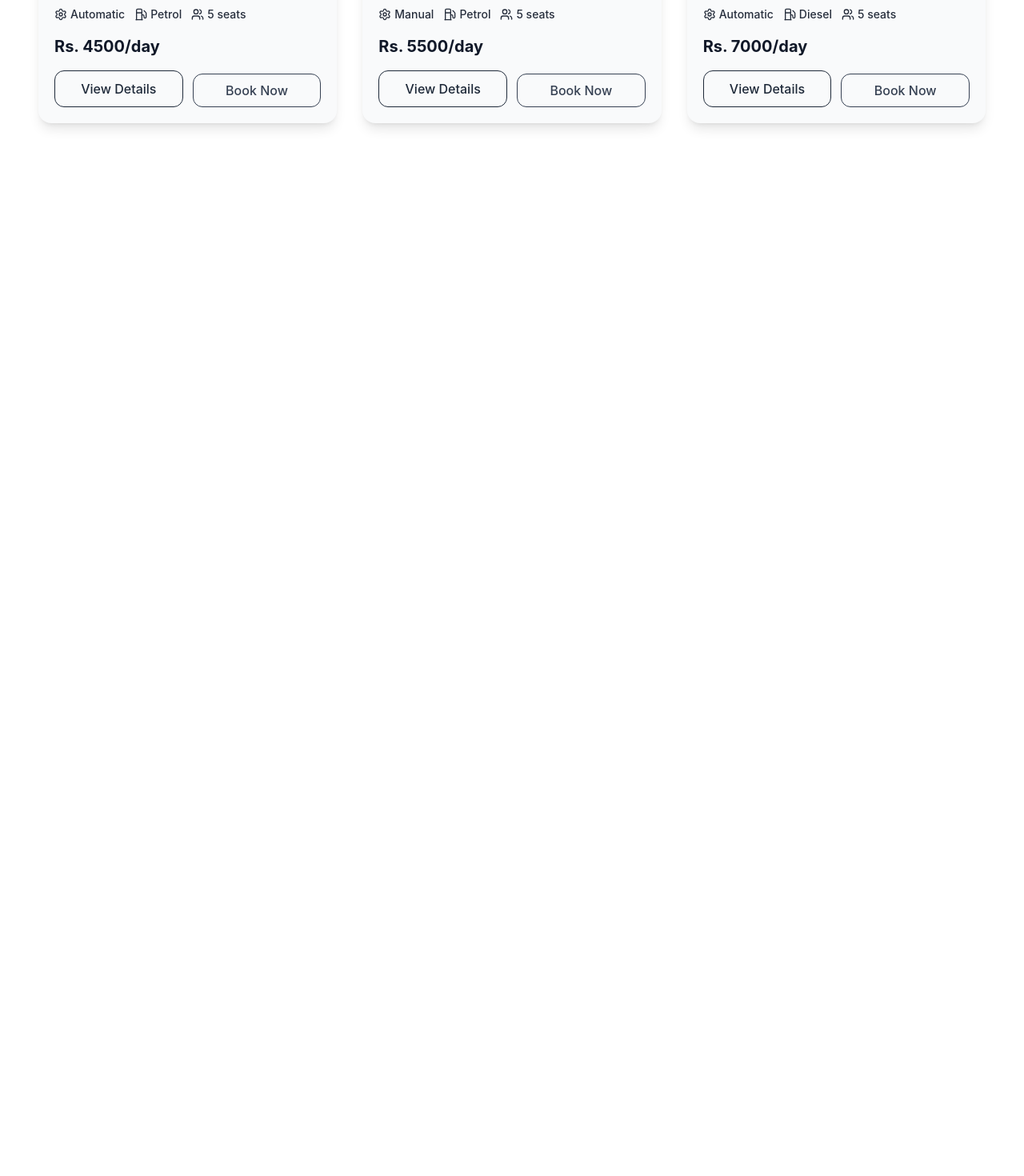
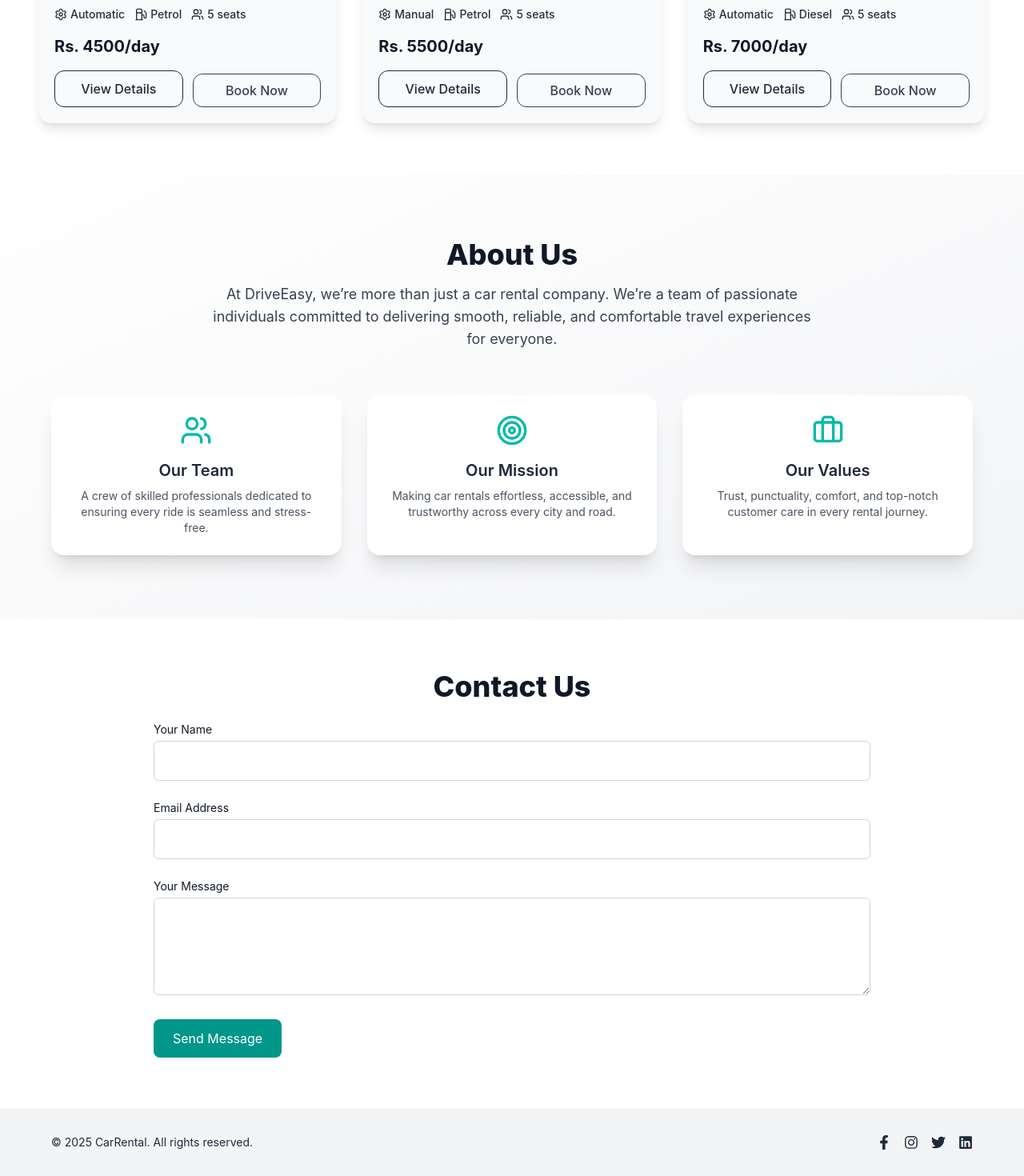
Before and after one commit to SaleenaAhuja20/car-rental, a React (Vite) app in the folder car-rental/: page / in a window 1280 px wide. Shown: the part 2228-3698 px from the top of the page at 80% size. Before the commit the page ends 2446 px from the top, so only its background shows below. Built offline with nearby package versions, Linux system fonts and the light colour scheme.

Commit message:
almost done

```diff
--- a/car-rental/src/App.jsx
+++ b/car-rental/src/App.jsx
@@ -4,6 +4,9 @@ import Hero from './components/Hero/Hero';
 import OfferSection from './components/Offer/offerSection';
 import OurServices from './components/Services/OurServices';
 import AvailableCars from './components/Cars/AvailableCars';
+import AboutUs from './components/About/AboutUs';
+import ContactUs from './components/Contact/ContactUs';
+import Footer from './components/Footer/Footer';
 import AOS from 'aos';
 import 'aos/dist/aos.css';
 
@@ -34,7 +37,9 @@ function App() {
   <OfferSection />
   <OurServices darkMode={darkMode} />
   <AvailableCars darkMode={darkMode} />
-
+  <AboutUs darkMode={darkMode} />
+  <ContactUs darkMode={darkMode} />
+  <Footer darkMode={darkMode} />
 </div>
 
 
--- a/car-rental/src/components/About/AboutUs.jsx
+++ b/car-rental/src/components/About/AboutUs.jsx
@@ -1,30 +1,85 @@
 import React from "react";
 import { motion } from "framer-motion";
+import { Users, Target, Briefcase } from "lucide-react";
 
-const AboutUs = () => {
+function AboutUs({ darkMode }) {
+  const cardBase = `p-6 rounded-2xl shadow-xl flex flex-col items-center text-center transition-all duration-500 ${
+    darkMode ? "bg-[#1e293b] text-white" : "bg-white text-gray-800"
+  }`;
+
   return (
-    <motion.div
-      initial={{ opacity: 0, y: 30 }}
-      animate={{ opacity: 1, y: 0 }}
-      transition={{ duration: 0.5 }}
-      className="min-h-screen bg-pink-50 dark:bg-[#0f172a] text-gray-800 dark:text-white px-6 py-16 flex flex-col items-center justify-center"
+    <section
+      id="about-us"
+      className={`py-20 px-6 md:px-12 transition-all duration-700 ${
+        darkMode
+          ? "bg-gradient-to-br from-[#0e1a2b] to-[#152238]"
+          : "bg-gradient-to-br from-white to-gray-100"
+      }`}
     >
-      <div className="max-w-3xl text-center">
-        <h1 className="text-4xl font-extrabold mb-4 text-teal-600 dark:text-teal-400">
-          About Us 💕
-        </h1>
-        <p className="text-lg leading-relaxed mb-6">
-          Welcome to <span className="font-semibold text-pink-600">LoveRide</span> – your dreamy destination for romantic car journeys. Whether it’s a surprise date, anniversary getaway, or a sunset drive – we’re here to make it unforgettable.
-        </p>
-        <p className="text-base leading-relaxed mb-4">
-          Our mission is simple: to bring people closer with meaningful rides that leave lasting memories. From luxurious convertibles to cozy couples' rides, we offer a range of cars to match every mood.
-        </p>
-        <p className="text-base leading-relaxed">
-          Thank you for being a part of this beautiful journey. Here's to more love, more miles, and more magic. 🌸✨
-        </p>
+      <div className="max-w-6xl mx-auto text-center mb-14">
+        <motion.h2
+          className={`text-4xl font-extrabold mb-4 ${darkMode ? "text-white" : "text-gray-900"}`}
+          initial={{ opacity: 0, y: 30 }}
+          whileInView={{ opacity: 1, y: 0 }}
+          transition={{ duration: 0.6 }}
+        >
+          About Us
+        </motion.h2>
+        <motion.p
+          className={`text-lg opacity-80 max-w-3xl mx-auto ${darkMode ? "text-gray-300" : "text-gray-700"}`}
+          initial={{ opacity: 0 }}
+          whileInView={{ opacity: 1 }}
+          transition={{ delay: 0.3 }}
+        >
+          At DriveEasy, we’re more than just a car rental company. We’re a team of passionate individuals committed to delivering smooth, reliable, and comfortable travel experiences for everyone.
+        </motion.p>
       </div>
-    </motion.div>
+
+      <div className="grid gap-8 md:grid-cols-3 max-w-6xl mx-auto">
+        {/* Card 1 */}
+        <motion.div
+          className={cardBase}
+          initial={{ opacity: 0, y: 40 }}
+          whileInView={{ opacity: 1, y: 0 }}
+          transition={{ delay: 0.2 }}
+        >
+          <Users className="w-10 h-10 mb-4 text-teal-500" />
+          <h4 className="text-xl font-semibold mb-2">Our Team</h4>
+          <p className="text-sm opacity-80">
+            A crew of skilled professionals dedicated to ensuring every ride is seamless and stress-free.
+          </p>
+        </motion.div>
+
+        {/* Card 2 */}
+        <motion.div
+          className={cardBase}
+          initial={{ opacity: 0, y: 40 }}
+          whileInView={{ opacity: 1, y: 0 }}
+          transition={{ delay: 0.3 }}
+        >
+          <Target className="w-10 h-10 mb-4 text-teal-500" />
+          <h4 className="text-xl font-semibold mb-2">Our Mission</h4>
+          <p className="text-sm opacity-80">
+            Making car rentals effortless, accessible, and trustworthy across every city and road.
+          </p>
+        </motion.div>
+
+        {/* Card 3 */}
+        <motion.div
+          className={cardBase}
+          initial={{ opacity: 0, y: 40 }}
+          whileInView={{ opacity: 1, y: 0 }}
+          transition={{ delay: 0.4 }}
+        >
+          <Briefcase className="w-10 h-10 mb-4 text-teal-500" />
+          <h4 className="text-xl font-semibold mb-2">Our Values</h4>
+          <p className="text-sm opacity-80">
+            Trust, punctuality, comfort, and top-notch customer care in every rental journey.
+          </p>
+        </motion.div>
+      </div>
+    </section>
   );
-};
+}
 
 export default AboutUs;
--- /dev/null
+++ b/car-rental/src/components/Contact/ContactUs.jsx
@@ -0,0 +1,93 @@
+import React, { useState } from "react";
+import { motion } from "framer-motion";
+
+function ContactUs({ darkMode }) {
+  const [submitted, setSubmitted] = useState(false);
+
+  const handleSubmit = (e) => {
+    e.preventDefault();
+    setSubmitted(true);
+
+    // Reset message after 5 seconds
+    setTimeout(() => {
+      setSubmitted(false);
+    }, 5000);
+
+    // You can also clear input fields here if needed
+    e.target.reset();
+  };
+
+  return (
+    <section
+      id="contact-us"
+      className={`py-16 px-6 md:px-12 transition-all duration-700 ${
+        darkMode ? "bg-[#0e1a2b] text-white" : "bg-white text-gray-900"
+      }`}
+    >
+      <div className="max-w-4xl mx-auto">
+        <motion.h2
+          className="text-4xl font-extrabold mb-6 text-center"
+          initial={{ opacity: 0, y: 30 }}
+          whileInView={{ opacity: 1, y: 0 }}
+          transition={{ duration: 0.6 }}
+        >
+          Contact Us
+        </motion.h2>
+
+        {/* ✅ Confirmation message */}
+        {submitted && (
+          <div className="text-green-500 text-center font-medium mb-4">
+            ✅ Your message has been sent successfully!
+          </div>
+        )}
+
+        <motion.form
+          onSubmit={handleSubmit}
+          className="space-y-6"
+          initial={{ opacity: 0 }}
+          whileInView={{ opacity: 1 }}
+          transition={{ delay: 0.3 }}
+        >
+          <div>
+            <label className="block text-sm mb-1">Your Name</label>
+            <input
+              type="text"
+              required
+              className={`w-full px-4 py-3 rounded-md border border-gray-300 focus:outline-none focus:ring-2 focus:ring-teal-500 ${
+                darkMode ? "bg-[#1e293b] text-white" : "bg-white text-black"
+              }`}
+            />
+          </div>
+          <div>
+            <label className="block text-sm mb-1">Email Address</label>
+            <input
+              type="email"
+              required
+              className={`w-full px-4 py-3 rounded-md border border-gray-300 focus:outline-none focus:ring-2 focus:ring-teal-500 ${
+                darkMode ? "bg-[#1e293b] text-white" : "bg-white text-black"
+              }`}
+            />
+          </div>
+          <div>
+            <label className="block text-sm mb-1">Your Message</label>
+            <textarea
+              required
+              rows={4}
+              className={`w-full px-4 py-3 rounded-md border border-gray-300 focus:outline-none focus:ring-2 focus:ring-teal-500 ${
+                darkMode ? "bg-[#1e293b] text-white" : "bg-white text-black"
+              }`}
+            ></textarea>
+          </div>
+          <button
+            type="submit"
+            className="px-6 py-3 bg-teal-600 text-white rounded-lg hover:bg-teal-700 transition"
+          >
+            Send Message
+          </button>
+        </motion.form>
+      </div>
+    </section>
+  );
+}
+
+export default ContactUs;
--- /dev/null
+++ b/car-rental/src/components/Footer/Footer.jsx
@@ -0,0 +1,59 @@
+import React from "react";
+import { FaFacebookF, FaInstagram, FaTwitter, FaLinkedin } from "react-icons/fa";
+
+function Footer({ darkMode }) {
+  return (
+    <footer
+      className={`py-8 px-6 md:px-12 transition-all duration-700 ${
+        darkMode ? "bg-[#0b1320] text-white" : "bg-gray-100 text-gray-800"
+      }`}
+    >
+      <div className="max-w-6xl mx-auto flex flex-col md:flex-row justify-between items-center gap-4">
+        <p className="text-center md:text-left text-sm">
+          &copy; {new Date().getFullYear()} CarRental. All rights reserved.
+        </p>
+
+        <div className="flex gap-4">
+          <a
+            href="https://facebook.com/yourpage"
+            target="_blank"
+            rel="noopener noreferrer"
+            className="hover:text-teal-500 transition text-lg"
+            aria-label="Facebook"
+          >
+            <FaFacebookF />
+          </a>
+          <a
+           href="https://instagram.com/yourprofile"
+    target="_blank"
+    rel="noopener noreferrer"
+            className="hover:text-teal-500 transition text-lg"
+            aria-label="Instagram"
+          >
+            <FaInstagram />
+          </a>
+          <a
+            href="https://twitter.com/yourhandle"
+    target="_blank"
+    rel="noopener noreferrer"
+            className="hover:text-teal-500 transition text-lg"
+            aria-label="Twitter"
+          >
+            <FaTwitter />
+          </a>
+          <a
+            href="https://linkedin.com/in/yourprofile"
+    target="_blank"
+    rel="noopener noreferrer"
+            className="hover:text-teal-500 transition text-lg"
+            aria-label="LinkedIn"
+          >
+            <FaLinkedin />
+          </a>
+        </div>
+      </div>
+    </footer>
+  );
+}
+
+export default Footer;
```
